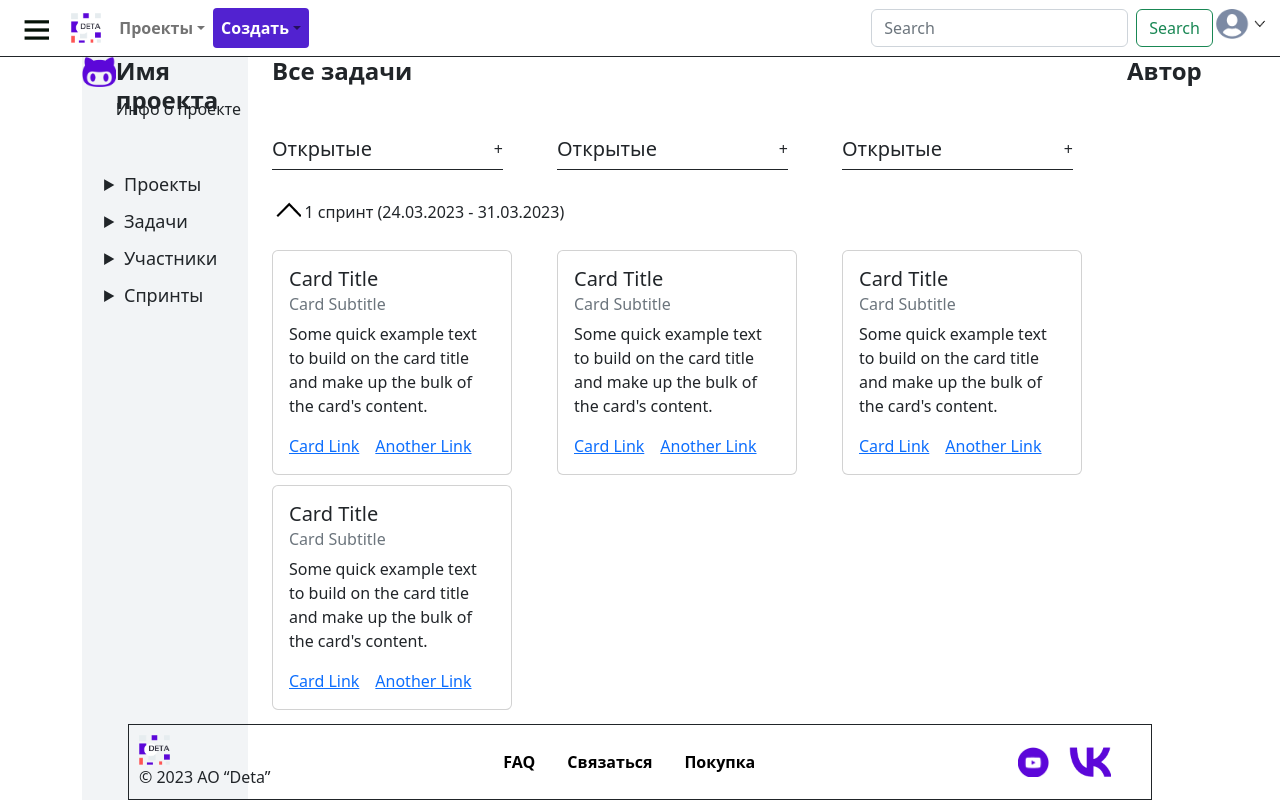
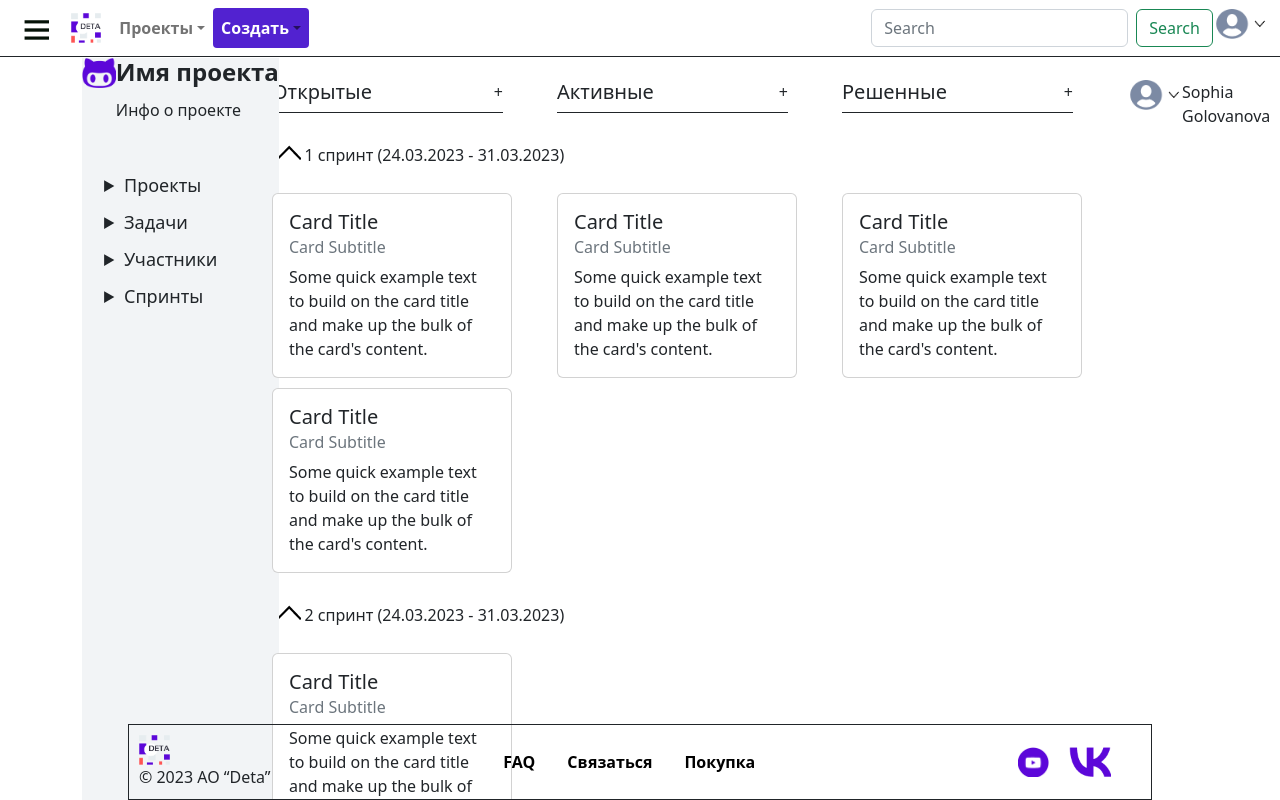
Before and after one commit to DibrovDru/Architecture.1, a React (Create React App) app in the folder frontend/my-app/: page / in a window 1280 px wide. Shown: the top 800 px of the page. Built offline with nearby package versions, Linux system fonts and the light colour scheme.

Commit message:
make fixed position for header and sidebar

```diff
--- a/frontend/my-app/src/components/Tasks.tsx
+++ b/frontend/my-app/src/components/Tasks.tsx
@@ -14,8 +14,6 @@ function TaskCard() {
                     Some quick example text to build on the card title and make up the
                     bulk of the card's content.
                 </Card.Text>
-                <Card.Link href="#">Card Link</Card.Link>
-                <Card.Link href="#">Another Link</Card.Link>
             </Card.Body>
         </Card>
     );
@@ -50,13 +48,24 @@ function Tasks() {
 
             <TaskCard/>
             <TaskCard/>
+
+            <div className={main_pages_styles.sprint}>
+                <img src={require('../images/opened_bracket.png')} />
+                <p>
+                    2 спринт (24.03.2023 - 31.03.2023)
+                </p>
+            </div>
+
+            <TaskCard/>
+            <TaskCard/>
+
         </Col>
 
         <Col sm={3}>
             <div className={main_pages_styles.title} />
             <div className={main_pages_styles.task_type}>
                 <h5>
-                    Открытые
+                    Активные
                 </h5>
                 <div>
                     +
@@ -71,7 +80,7 @@ function Tasks() {
             <div className={main_pages_styles.title} />
             <div className={main_pages_styles.task_type}>
                 <h5>
-                    Открытые
+                    Решенные
                 </h5>
                 <div>
                     +
--- a/frontend/my-app/src/components/base/Header.tsx
+++ b/frontend/my-app/src/components/base/Header.tsx
@@ -11,7 +11,7 @@ import base_styles from './base.module.css';
 
 function Header() {
     return (
-        <Navbar expand="lg" className={`${app_styles.white} ${base_styles.navbar}`}>
+        <Navbar expand="lg" className={`${app_styles.white} ${base_styles.myheader}`}>
             <Container fluid>
                 <Button className={`${app_styles.white} ${base_styles.button}`}>
                     <img src={require('../../images/burger.png')}/>
--- a/frontend/my-app/src/components/base/Menu.tsx
+++ b/frontend/my-app/src/components/base/Menu.tsx
@@ -1,11 +1,12 @@
 import React, {useState} from "react";
 import app_styles from '../../App.module.css';
 import main_page_styles from '../../pages/main_page/MainPage.module.css';
+import base_styles from './base.module.css';
 
 function Menu() {
 
     return (
-        <div className={`${app_styles.grey} ${app_styles.height_full_screen}`}>
+        <div className={`${app_styles.grey} ${app_styles.height_full_screen} ${base_styles.sidebar}`}>
             <div style={{display: 'flex'}}>
                 <img src={require('../../images/github.png')} style={{height: '30px', objectFit: 'scale-down'}}/>
                 <div style={{display: 'flex', flexDirection: 'column'}}>
--- a/frontend/my-app/src/components/base/base.module.css
+++ b/frontend/my-app/src/components/base/base.module.css
@@ -1,4 +1,7 @@
-.navbar {
+.myheader {
+    position: fixed;
+    width: 100vw;
+    z-index: 10;
     border-bottom: solid 1px
 }
 
@@ -40,6 +43,11 @@
     margin: 10px
 }
 
+.sidebar {
+    position: fixed;
+    top: 58px
+}
+
 ul {
     list-style-type: disclosure-closed;
 }
--- a/frontend/my-app/src/pages/main_page/MainPage.tsx
+++ b/frontend/my-app/src/pages/main_page/MainPage.tsx
@@ -8,6 +8,7 @@ import Menu from "../../components/base/Menu";
 import Tasks from "../../components/Tasks";
 import app_styles from '../../App.module.css';
 import main_page_styles from './MainPage.module.css';
+import base_styles from '../../components/base/base.module.css';
 
 function MainPage() {
 
@@ -24,6 +25,12 @@ function MainPage() {
                         <h3 className={`${app_styles.header_weight} ${main_page_styles.title}`}>
                             Автор
                         </h3>
+                        <div className={app_styles.space_between}>
+                            <img src={require('../../images/profile.png')} className={base_styles.profile} />
+                             <text>
+                                 Sophia Golovanova
+                             </text>
+                        </div>
                     </Col>
                 </Row>
             </Container>
```
